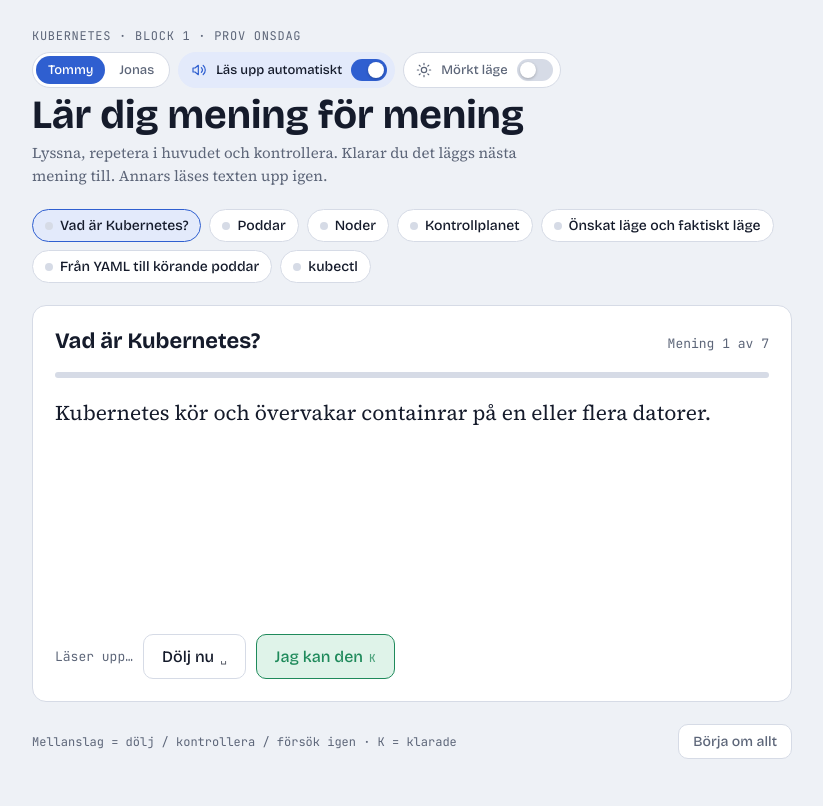
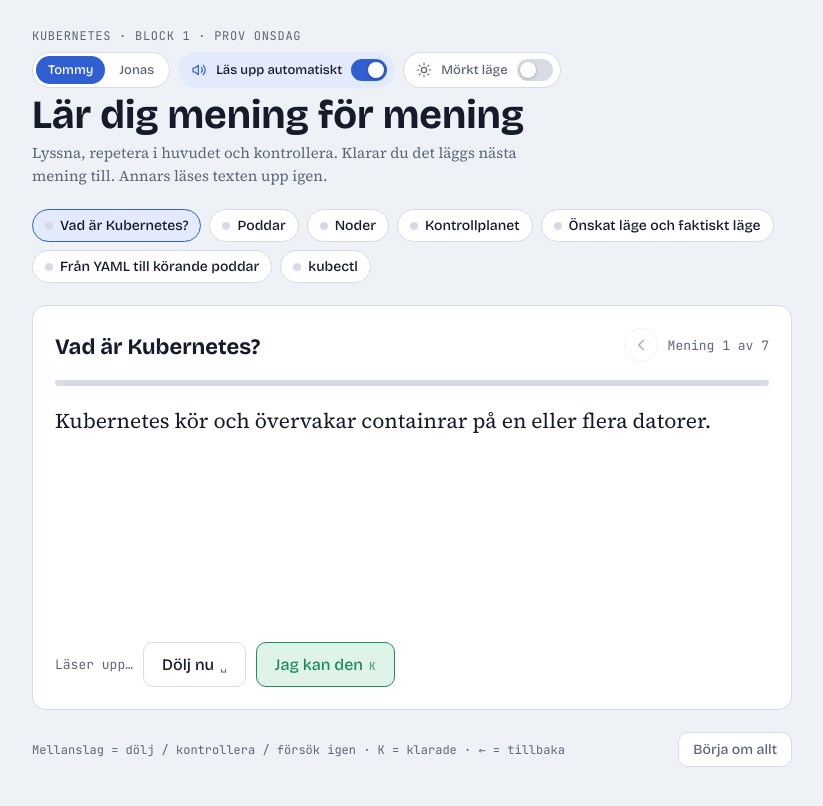
Before and after one commit to efritioff/learn-kubernetes, a React (Vite) app: page / in a window 1280 px wide. Shown: the top 806 px of the page, without its empty margins (228-1051 px from the left). Built offline with nearby package versions, Linux system fonts and the light colour scheme.

Commit message:
Navigation back/forward

```diff
--- a/src/App.tsx
+++ b/src/App.tsx
@@ -122,6 +122,8 @@ export default function App() {
         } else if (st.phase === "hidden") dispatch({ type: "check" });
         else if (st.phase === "check") dispatch({ type: "retry" });
         else if (next > -1) dispatch({ type: "go", sec: next });
+      } else if (e.key === "ArrowLeft") {
+        dispatch({ type: "back" });
       } else if ((e.key === "k" || e.key === "K") && st.phase !== "done") {
         dispatch({ type: "yes" });
       }
@@ -192,9 +194,23 @@ export default function App() {
       <section className="card" aria-live="polite">
         <div className="cardhead">
           <h2>{S.title}</h2>
-          <span className="count">
-            {isDone ? `${total} av ${total} meningar` : `Mening ${st.n} av ${total}`}
-          </span>
+          <div className="nav">
+            <button
+              type="button"
+              className="iconbtn"
+              aria-label="Föregående mening"
+              title="Föregående mening (←)"
+              disabled={!isDone && st.n === 1}
+              onClick={() => dispatch({ type: "back" })}
+            >
+              <svg viewBox="0 0 24 24" aria-hidden="true">
+                <path d="M15 18l-6-6 6-6" />
+              </svg>
+            </button>
+            <span className="count">
+              {isDone ? `${total} av ${total} meningar` : `Mening ${st.n} av ${total}`}
+            </span>
+          </div>
         </div>
         <div className="bar">
           <span style={{ width: `${((isDone ? total : st.n - 1) / total) * 100}%` }} />
@@ -318,7 +334,7 @@ export default function App() {
       </section>
 
       <div className="foot">
-        <span className="kbd-hint">Mellanslag = dölj / kontrollera / försök igen · K = klarade</span>
+        <span className="kbd-hint">Mellanslag = dölj / kontrollera / försök igen · K = klarade · ← = tillbaka</span>
         <button
           className="btn small"
           type="button"
--- a/src/index.css
+++ b/src/index.css
@@ -61,6 +61,14 @@ h1{font-family:var(--f-display);font-weight:700;font-size:clamp(28px,6vw,40px);l
 .card{background:var(--surface);border:1px solid var(--line);border-radius:14px;padding:22px;display:flex;flex-direction:column;gap:18px;min-width:0}
 .cardhead{display:flex;justify-content:space-between;align-items:baseline;gap:12px;flex-wrap:wrap}
 h2{font-family:var(--f-display);font-weight:700;font-size:22px;margin:0}
+.nav{display:flex;align-items:center;gap:10px}
+.iconbtn{width:34px;height:34px;flex:none;display:inline-flex;align-items:center;justify-content:center;padding:0;cursor:pointer;
+  border-radius:50%;border:1px solid var(--line);background:var(--surface);color:var(--fg);
+  touch-action:manipulation;-webkit-tap-highlight-color:transparent;transition:border-color .2s,background .2s}
+.iconbtn svg{width:18px;height:18px;fill:none;stroke:currentColor;stroke-width:2.2;stroke-linecap:round;stroke-linejoin:round}
+.iconbtn:hover:not(:disabled){border-color:var(--muted);background:var(--accent-soft)}
+.iconbtn:disabled{opacity:.35;cursor:default}
+.iconbtn:focus-visible{outline:2px solid var(--accent);outline-offset:2px}
 .count{font-family:var(--f-mono);font-size:13px;color:var(--muted);font-variant-numeric:tabular-nums}
 .bar{height:6px;background:var(--line);border-radius:3px;overflow:hidden}
 .bar span{display:block;height:100%;background:var(--accent);transition:width .3s}
@@ -111,6 +119,7 @@ h2{font-family:var(--f-display);font-weight:700;font-size:22px;margin:0}
   .chips{flex-wrap:nowrap;overflow-x:auto;margin-inline:-16px;padding-inline:16px;padding-block:2px;scrollbar-width:none}
   .chips::-webkit-scrollbar{display:none}
   .chip{flex:none}
+  .cardhead{align-items:center}
   .card{padding:16px;gap:14px;border-radius:12px}
   .stage{min-height:180px}
   .black,.doneBox{padding:20px}
--- a/src/state.ts
+++ b/src/state.ts
@@ -16,6 +16,7 @@ export type Action =
   | { type: "check" }
   | { type: "yes" }
   | { type: "retry" }
+  | { type: "back" }
   | { type: "again" }
   | { type: "reset" };
 
@@ -65,6 +66,12 @@ export function reducer(st: State, action: Action): State {
     }
     case "retry":
       return { ...st, phase: "show" };
+    case "back":
+      if (st.phase === "done") {
+        const total = SECTIONS[st.sec].sentences.length;
+        return { ...st, n: total, phase: "show", done: st.done.filter((x) => x !== st.sec) };
+      }
+      return st.n > 1 ? { ...st, n: st.n - 1, phase: "show" } : st;
     case "again":
       return go({ ...st, done: st.done.filter((x) => x !== st.sec) }, st.sec);
     case "reset":
```
